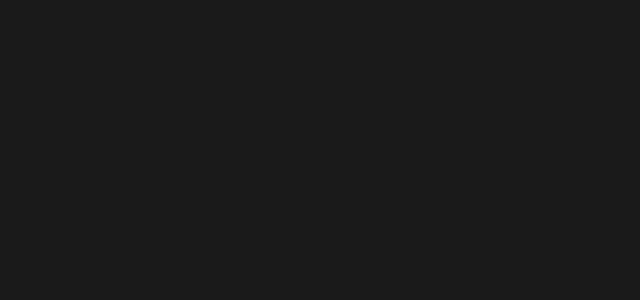
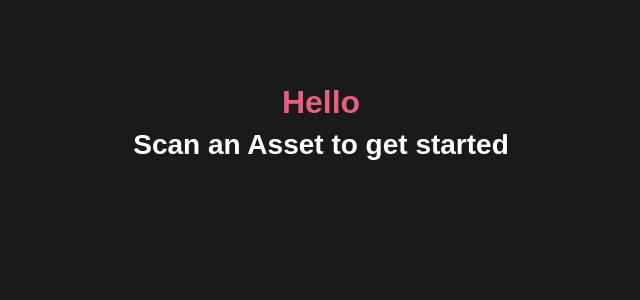
Before and after one commit to Oliverfk93916/asset-tracker, a Svelte app: page / in a window 1280 px wide. Shown: the top 300 px of the page, without its empty margins (319-959 px from the left). Built offline with nearby package versions, Linux system fonts and the light colour scheme.

Commit message:
added default home screen

```diff
--- a/src/App.svelte
+++ b/src/App.svelte
@@ -2,6 +2,7 @@
 <script>
 	// pages
 	import Login from './pages/Login.svelte'
+	import Home from './pages/Home.svelte'
 	import AssetTemplate from './pages/AssetTemplate.svelte'
 	import Asset from './pages/Asset.svelte'
 	import Alert from './Alert.svelte'
@@ -15,6 +16,7 @@
   {#if $globalStore.alert}
   <Alert />
   {/if}
+	<Route path="/" component={Home} />
 	<Route path="/login" component={Login} />
 	<Route path="/asset/:id" component={AssetTemplate} />
 	<Route path="/asset" component={Asset} />
--- /dev/null
+++ b/src/pages/Home.svelte
@@ -0,0 +1,3 @@
+
+<h1>Hello</h1>
+<h2>Scan an Asset to get started</h2>
--- a/src/strapi/changeStatus.js
+++ b/src/strapi/changeStatus.js
@@ -1,6 +1,9 @@
 
 import axios from 'axios'
 import url from './URL'
+import {navigate,link} from 'svelte-routing'
+
+let refresh = localStorage.getItem('url')
 
 export async function changeStatus(item, itemId, value,details){
 
@@ -44,4 +47,5 @@
  //make request
 	const response = await axios.put(`${url}/asset-data/${itemId}`,item)
 	.catch(error => console.log(error))
+    navigate(refresh)
 }
```
